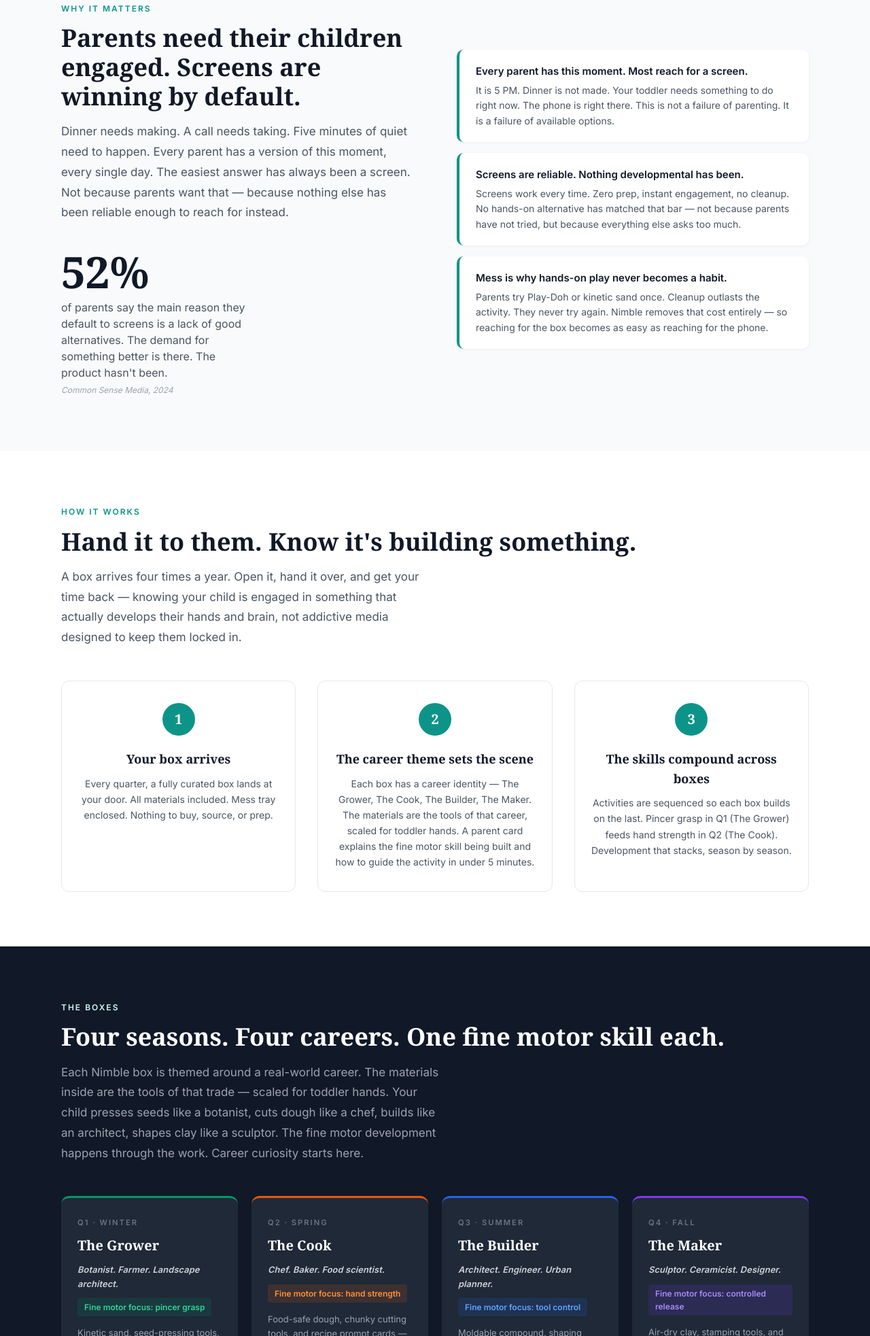
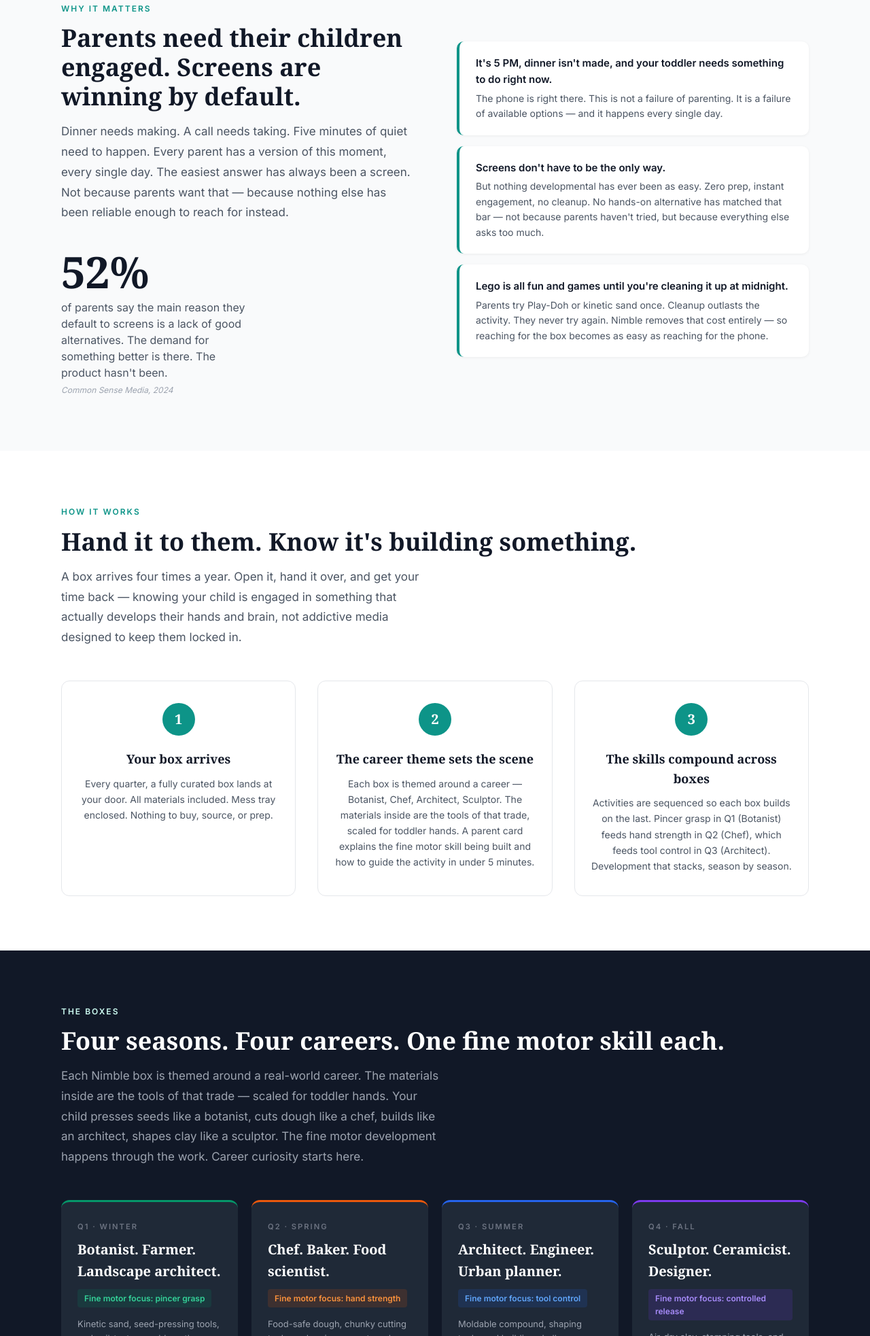
Before and after one commit to TobitOdili/nimble-edu, a website: page index.html in a window 1280 px wide. Shown: the part 835-2800 px from the top of the page at 68% size. Drawn offline with Linux system fonts and the light colour scheme; a web font is replaced by a local one.

Commit message:
Punchier pain cards, career identities replace box names throughout

```diff
--- a/index.html
+++ b/index.html
@@ -672,7 +672,7 @@
       </div>
       <div class="hero-visual">
         <div class="hero-box-preview">
-          <div class="box-label">Q1 Box Preview  ·  The Grower</div>
+          <div class="box-label">Q1 Box Preview  ·  Winter</div>
           <div class="box-title">Botanist. Farmer. Landscape architect.</div>
           <div class="box-subtitle">Fine motor focus: pincer grasp + bilateral coordination</div>
           <div class="box-skills">
@@ -714,15 +714,15 @@
         </div>
         <div class="pain-cards">
           <div class="pain-card">
-            <h4>Every parent has this moment. Most reach for a screen.</h4>
-            <p>It is 5 PM. Dinner is not made. Your toddler needs something to do right now. The phone is right there. This is not a failure of parenting. It is a failure of available options.</p>
+            <h4>It's 5 PM, dinner isn't made, and your toddler needs something to do right now.</h4>
+            <p>The phone is right there. This is not a failure of parenting. It is a failure of available options — and it happens every single day.</p>
           </div>
           <div class="pain-card">
-            <h4>Screens are reliable. Nothing developmental has been.</h4>
-            <p>Screens work every time. Zero prep, instant engagement, no cleanup. No hands-on alternative has matched that bar — not because parents have not tried, but because everything else asks too much.</p>
+            <h4>Screens don't have to be the only way.</h4>
+            <p>But nothing developmental has ever been as easy. Zero prep, instant engagement, no cleanup. No hands-on alternative has matched that bar — not because parents haven't tried, but because everything else asks too much.</p>
           </div>
           <div class="pain-card">
-            <h4>Mess is why hands-on play never becomes a habit.</h4>
+            <h4>Lego is all fun and games until you're cleaning it up at midnight.</h4>
             <p>Parents try Play-Doh or kinetic sand once. Cleanup outlasts the activity. They never try again. Nimble removes that cost entirely — so reaching for the box becomes as easy as reaching for the phone.</p>
           </div>
         </div>
@@ -745,12 +745,12 @@
         <div class="step">
           <div class="step-num">2</div>
           <h3>The career theme sets the scene</h3>
-          <p>Each box has a career identity — The Grower, The Cook, The Builder, The Maker. The materials are the tools of that career, scaled for toddler hands. A parent card explains the fine motor skill being built and how to guide the activity in under 5 minutes.</p>
+          <p>Each box is themed around a career — Botanist, Chef, Architect, Sculptor. The materials inside are the tools of that trade, scaled for toddler hands. A parent card explains the fine motor skill being built and how to guide the activity in under 5 minutes.</p>
         </div>
         <div class="step">
           <div class="step-num">3</div>
           <h3>The skills compound across boxes</h3>
-          <p>Activities are sequenced so each box builds on the last. Pincer grasp in Q1 (The Grower) feeds hand strength in Q2 (The Cook). Development that stacks, season by season.</p>
+          <p>Activities are sequenced so each box builds on the last. Pincer grasp in Q1 (Botanist) feeds hand strength in Q2 (Chef), which feeds tool control in Q3 (Architect). Development that stacks, season by season.</p>
         </div>
       </div>
     </div>
@@ -765,29 +765,25 @@
       <div class="drops-grid">
         <div class="drop-card" style="border-color: #059669;">
           <div class="drop-season">Q1 · Winter</div>
-          <div class="drop-name">The Grower</div>
-          <div class="drop-careers">Botanist. Farmer. Landscape architect.</div>
+          <div class="drop-name">Botanist. Farmer. Landscape architect.</div>
           <div class="drop-skill" style="background: rgba(5,150,105,0.15); color: #34D399;">Fine motor focus: pincer grasp</div>
           <p class="drop-desc">Kinetic sand, seed-pressing tools, and soil-texture molds — the materials of someone who works with the earth. Every activity mirrors what a botanist or farmer does with their hands. Mess stays in the tray.</p>
         </div>
         <div class="drop-card" style="border-color: #EA580C;">
           <div class="drop-season">Q2 · Spring</div>
-          <div class="drop-name">The Cook</div>
-          <div class="drop-careers">Chef. Baker. Food scientist.</div>
+          <div class="drop-name">Chef. Baker. Food scientist.</div>
           <div class="drop-skill" style="background: rgba(234,88,12,0.15); color: #FB923C;">Fine motor focus: hand strength</div>
           <p class="drop-desc">Food-safe dough, chunky cutting tools, and recipe prompt cards — the materials of a working kitchen. Pressing, rolling, cutting: exactly what chefs train their hands to do. Builds hand strength and wrist rotation.</p>
         </div>
         <div class="drop-card" style="border-color: #2563EB;">
           <div class="drop-season">Q3 · Summer</div>
-          <div class="drop-name">The Builder</div>
-          <div class="drop-careers">Architect. Engineer. Urban planner.</div>
+          <div class="drop-name">Architect. Engineer. Urban planner.</div>
           <div class="drop-skill" style="background: rgba(37,99,235,0.15); color: #60A5FA;">Fine motor focus: tool control</div>
           <p class="drop-desc">Moldable compound, shaping tools, and building challenges — the materials of someone who designs structures. Architects build with their hands before they build with blueprints. Develops tool grip and spatial coordination.</p>
         </div>
         <div class="drop-card" style="border-color: #7C3AED;">
           <div class="drop-season">Q4 · Fall</div>
-          <div class="drop-name">The Maker</div>
-          <div class="drop-careers">Sculptor. Ceramicist. Designer.</div>
+          <div class="drop-name">Sculptor. Ceramicist. Designer.</div>
           <div class="drop-skill" style="background: rgba(124,58,237,0.15); color: #A78BFA;">Fine motor focus: controlled release</div>
           <p class="drop-desc">Air-dry clay, stamping tools, and color mixing — the materials of someone who makes real objects with their hands. Clay remembers every hand that shapes it. Builds fine finger isolation. The most giftable box of the year.</p>
         </div>
```
